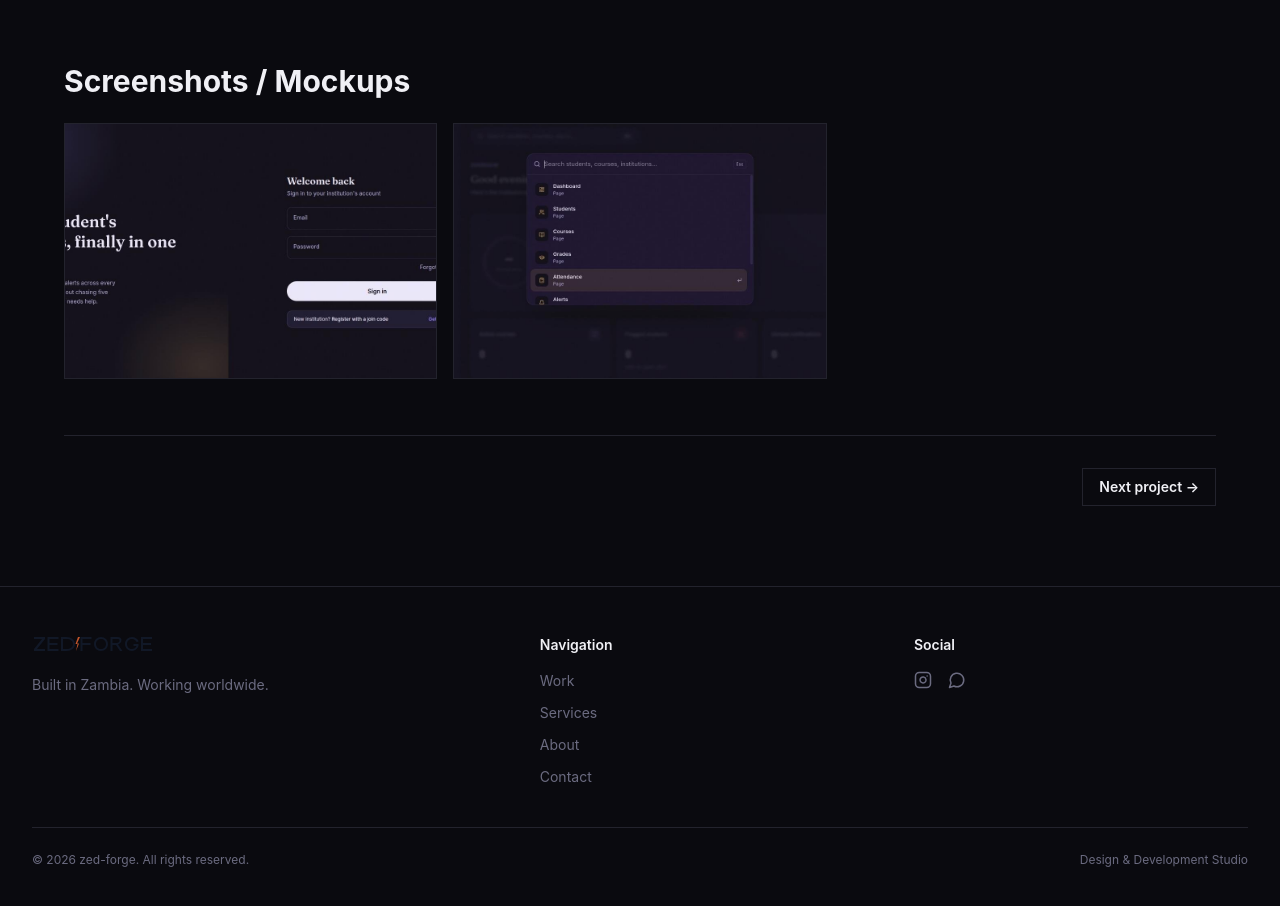
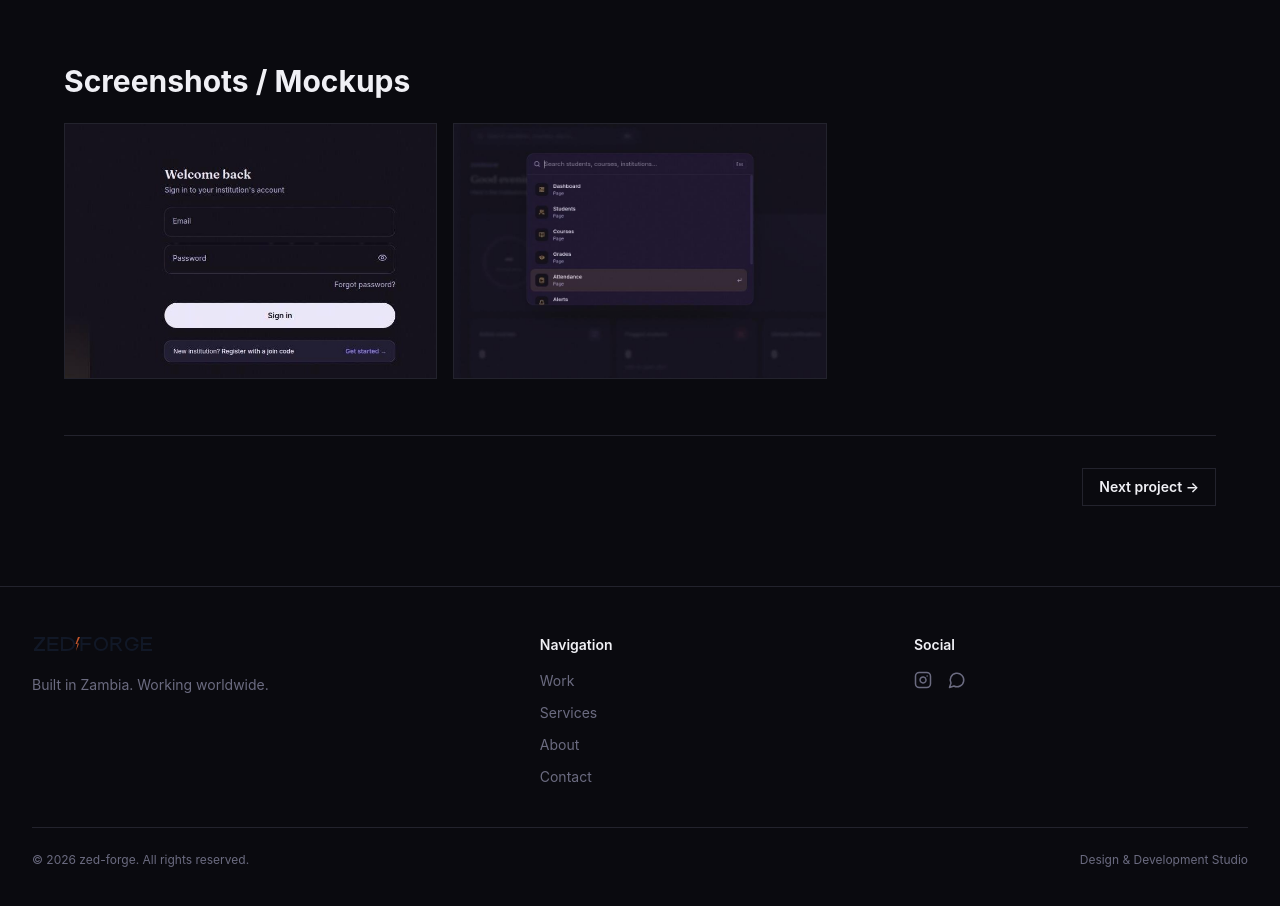
Before and after one commit to Obito324HX/zed-forge, a Next.js app: page /work/edupulse in a window 1280 px wide. Shown: the part 2071-2977 px from the top of the page. Built offline with nearby package versions, Linux system fonts and the light colour scheme.

Commit message:
Fix cropped EduPulse cover image with a purpose-made card crop

```diff
--- a/data/caseStudies.ts
+++ b/data/caseStudies.ts
@@ -181,7 +181,7 @@ export const caseStudies: Record<string, CaseStudy> = {
     title: "EduPulse",
     category: "Education · SaaS Platform",
     tagline: "A real school management platform, not a mockup, in active development.",
-    image: bySlug.edupulse.image,
+    image: "/case-studies/edupulse/login.jpg",
     stack: bySlug.edupulse.stack,
     meta: [
       { label: "Timeline", value: "Ongoing" },
@@ -208,7 +208,7 @@ export const caseStudies: Record<string, CaseStudy> = {
     demonstrates:
       "This is live, evolving software with real backend architecture behind it, not a static demo. It's the clearest proof of the full-stack, security-conscious engineering the rest of our work is built on.",
     mockups: [
-      "/case-studies/edupulse/login.jpg",
+      "/case-studies/edupulse/cover.jpg",
       "/case-studies/edupulse/command-palette.jpg"
     ],
     next: "bella-vista",
--- a/data/projects.ts
+++ b/data/projects.ts
@@ -22,7 +22,7 @@ export const projects: Project[] = [
       "A real, actively developed school management platform: attendance, grades, and behavioral alerts across every institution, built on a genuine multi-tenant architecture with role-based security from day one.",
     features: ["Multi-Tenant Architecture", "JWT Authentication", "Command Palette Search", "Real-Time Alerts"],
     stack: ["React", "Flask", "PostgreSQL", "JWT Authentication"],
-    image: "/case-studies/edupulse/login.jpg",
+    image: "/case-studies/edupulse/cover.jpg",
     accent: "#6D5FD3",
     liveUrl: "https://edupulse-one.vercel.app/",
     badge: "Live Product"
```
Also changed, not shown: public/case-studies/edupulse/cover.jpg (added).
